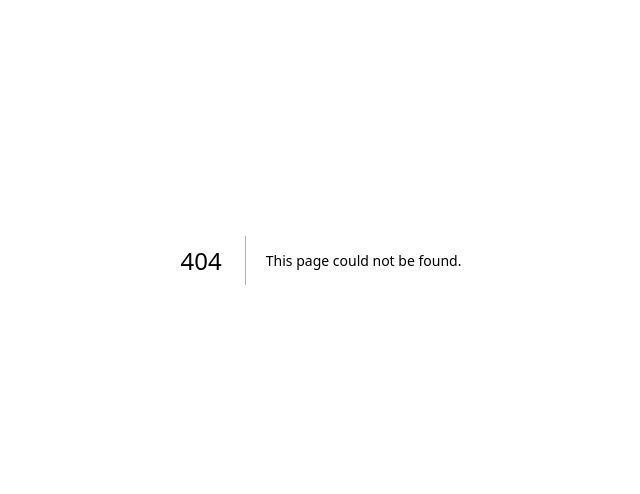
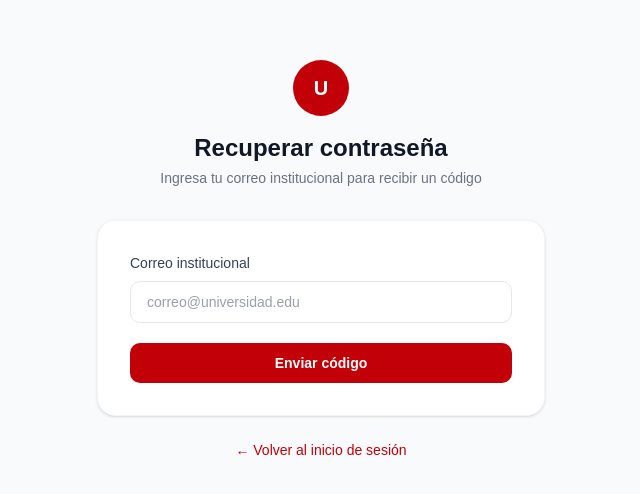
Before and after one commit to kdmaniosy/SIGEU, a Next.js app: page /recuperar-password in a window 1280 px wide. Before the commit this address had no page. Shown: the part 140-634 px from the top of the page, without its empty margins (319-959 px from the left). Built offline with nearby package versions, Linux system fonts and the light colour scheme; no server answers.

Commit message:
feat: modificacion del footer y arreglo de detalles menores

```diff
--- a/app/dashboard/configuracion/page.tsx
+++ b/app/dashboard/configuracion/page.tsx
@@ -105,7 +105,7 @@ export default function ConfiguracionPage() {
               type="text"
               value={form[key]}
               onChange={(e) => setForm((f) => ({ ...f, [key]: e.target.value }))}
-              className="w-full border border-gray-200 rounded-lg px-3 py-2 text-sm focus:outline-none focus:ring-2 focus:ring-red-300"
+              className="w-full border border-gray-200 rounded-lg text-gray-900 px-3 py-2 text-sm focus:outline-none focus:ring-2 focus:ring-red-300"
             />
           </div>
         ))}
--- a/app/login/page.tsx
+++ b/app/login/page.tsx
@@ -121,7 +121,7 @@ function FormLogin() {
           <input type="checkbox" className="accent-red-700" />
           Recordarme
         </label>
-        <a href="#" className="text-sm text-red-700 hover:underline">
+        <a href="/recuperar-password" className="text-sm text-red-700 hover:underline">
           ¿Olvidaste tu contraseña?
         </a>
       </div>
--- /dev/null
+++ b/app/recuperar-password/page.tsx
@@ -0,0 +1,206 @@
+"use client";
+import { useState } from "react";
+import Link from "next/link";
+import { useRouter } from "next/navigation";
+
+const API_URL = process.env.NEXT_PUBLIC_API_URL || "http://localhost:8000";
+
+export default function RecuperarPasswordPage() {
+  const router = useRouter();
+  const [paso, setPaso] = useState<"email" | "codigo">("email");
+  const [email, setEmail] = useState("");
+  const [codigo, setCodigo] = useState("");
+  const [nuevaContrasena, setNuevaContrasena] = useState("");
+  const [confirmar, setConfirmar] = useState("");
+  const [error, setError] = useState("");
+  const [exito, setExito] = useState("");
+  const [cargando, setCargando] = useState(false);
+
+  async function handleSolicitarCodigo() {
+    if (!email) {
+      setError("Por favor ingresa tu correo institucional.");
+      return;
+    }
+    setCargando(true);
+    setError("");
+    try {
+      const res = await fetch(`${API_URL}/auth/recuperar-password`, {
+        method: "POST",
+        headers: { "Content-Type": "application/json" },
+        body: JSON.stringify({ email }),
+      });
+      const data = await res.json();
+      if (!res.ok) throw new Error(data.detail || "Error al solicitar el código");
+      setExito(data.mensaje);
+      setPaso("codigo");
+    } catch (err: unknown) {
+      setError(err instanceof Error ? err.message : "Error al solicitar el código");
+    } finally {
+      setCargando(false);
+    }
+  }
+
+  async function handleVerificarCodigo() {
+    if (!codigo || !nuevaContrasena || !confirmar) {
+      setError("Por favor completa todos los campos.");
+      return;
+    }
+    if (nuevaContrasena !== confirmar) {
+      setError("Las contraseñas no coinciden.");
+      return;
+    }
+    setCargando(true);
+    setError("");
+    try {
+      const res = await fetch(`${API_URL}/auth/verificar-codigo`, {
+        method: "POST",
+        headers: { "Content-Type": "application/json" },
+        body: JSON.stringify({ email, codigo, nueva_contrasena: nuevaContrasena }),
+      });
+      const data = await res.json();
+      if (!res.ok) throw new Error(data.detail || "Error al verificar el código");
+      setExito("¡Contraseña actualizada exitosamente! Redirigiendo al login...");
+      setTimeout(() => router.push("/login"), 2000);
+    } catch (err: unknown) {
+      setError(err instanceof Error ? err.message : "Error al verificar el código");
+    } finally {
+      setCargando(false);
+    }
+  }
+
+  return (
+    <div className="min-h-screen bg-gray-50 flex items-center justify-center px-4">
+      <div className="w-full max-w-md">
+        <div className="text-center mb-8">
+          <div className="w-14 h-14 bg-red-700 rounded-full flex items-center justify-center mx-auto mb-4">
+            <span className="text-white font-bold text-xl">U</span>
+          </div>
+          <h1 className="text-2xl font-bold text-gray-900">Recuperar contraseña</h1>
+          <p className="text-gray-500 text-sm mt-1">
+            {paso === "email"
+              ? "Ingresa tu correo institucional para recibir un código"
+              : "Ingresa el código que enviamos a tu correo"}
+          </p>
+        </div>
+
+        <div className="bg-white rounded-2xl shadow-sm border border-gray-100 p-8">
+          {paso === "email" ? (
+            <div role="form" aria-label="Solicitar código de recuperación" className="space-y-5">
+              <div>
+                <label className="block text-sm font-medium text-gray-700 mb-2">
+                  Correo institucional
+                </label>
+                <input
+                  type="email"
+                  placeholder="correo@universidad.edu"
+                  value={email}
+                  onChange={(e) => setEmail(e.target.value)}
+                  aria-label="Correo institucional"
+                  aria-required="true"
+                  className="w-full border border-gray-200 rounded-lg px-4 py-2.5 text-sm text-gray-700 focus:outline-none focus:ring-2 focus:ring-red-500"
+                />
+              </div>
+
+              {error && (
+                <p role="alert" aria-live="assertive" className="text-red-600 text-sm bg-red-50 px-4 py-2 rounded-lg">
+                  {error}
+                </p>
+              )}
+              {exito && (
+                <p role="status" aria-live="polite" className="text-green-600 text-sm bg-green-50 px-4 py-2 rounded-lg">
+                  {exito}
+                </p>
+              )}
+
+              <button
+                onClick={handleSolicitarCodigo}
+                disabled={cargando}
+                className="w-full bg-red-700 text-white py-2.5 rounded-lg text-sm font-bold hover:bg-red-800 transition-colors disabled:opacity-60"
+              >
+                {cargando ? "Enviando..." : "Enviar código"}
+              </button>
+            </div>
+          ) : (
+            <div role="form" aria-label="Verificar código y cambiar contraseña" className="space-y-5">
+              <div>
+                <label className="block text-sm font-medium text-gray-700 mb-2">
+                  Código de verificación
+                </label>
+                <input
+                  type="text"
+                  placeholder="123456"
+                  value={codigo}
+                  onChange={(e) => setCodigo(e.target.value)}
+                  maxLength={6}
+                  aria-label="Código de verificación de 6 dígitos"
+                  aria-required="true"
+                  className="w-full border border-gray-200 rounded-lg px-4 py-2.5 text-sm text-gray-700 focus:outline-none focus:ring-2 focus:ring-red-500 text-center tracking-widest font-bold text-lg"
+                />
+              </div>
+              <div>
+                <label className="block text-sm font-medium text-gray-700 mb-2">
+                  Nueva contraseña
+                </label>
+                <input
+                  type="password"
+                  placeholder="••••••••"
+                  value={nuevaContrasena}
+                  onChange={(e) => setNuevaContrasena(e.target.value)}
+                  aria-label="Nueva contraseña"
+                  aria-required="true"
+                  className="w-full border border-gray-200 rounded-lg px-4 py-2.5 text-sm text-gray-700 focus:outline-none focus:ring-2 focus:ring-red-500"
+                />
+              </div>
+              <div>
+                <label className="block text-sm font-medium text-gray-700 mb-2">
+                  Confirmar contraseña
+                </label>
+                <input
+                  type="password"
+                  placeholder="••••••••"
+                  value={confirmar}
+                  onChange={(e) => setConfirmar(e.target.value)}
+                  aria-label="Confirmar nueva contraseña"
+                  aria-required="true"
+                  className="w-full border border-gray-200 rounded-lg px-4 py-2.5 text-sm text-gray-700 focus:outline-none focus:ring-2 focus:ring-red-500"
+                />
+              </div>
+
+              {error && (
+                <p role="alert" aria-live="assertive" className="text-red-600 text-sm bg-red-50 px-4 py-2 rounded-lg">
+                  {error}
+                </p>
+              )}
+              {exito && (
+                <p role="status" aria-live="polite" className="text-green-600 text-sm bg-green-50 px-4 py-2 rounded-lg">
+                  {exito}
+                </p>
+              )}
+
+              <button
+                onClick={handleVerificarCodigo}
+                disabled={cargando}
+                className="w-full bg-red-700 text-white py-2.5 rounded-lg text-sm font-bold hover:bg-red-800 transition-colors disabled:opacity-60"
+              >
+                {cargando ? "Actualizando..." : "Cambiar contraseña"}
+              </button>
+
+              <button
+                onClick={() => setPaso("email")}
+                className="w-full text-sm text-gray-500 hover:text-gray-700 transition-colors"
+              >
+                ← Volver
+              </button>
+            </div>
+          )}
+        </div>
+
+        <p className="text-center text-gray-500 text-sm mt-6">
+          <Link href="/login" className="text-red-700 hover:underline font-medium">
+            ← Volver al inicio de sesión
+          </Link>
+        </p>
+      </div>
+    </div>
+  );
+}
--- a/components/layout/Footer.tsx
+++ b/components/layout/Footer.tsx
@@ -1,16 +1,41 @@
 export default function Footer() {
   return (
-    <footer id="contact" className="bg-red-700 text-white py-10 px-6">
-      <div className="max-w-5xl mx-auto flex flex-col md:flex-row items-center justify-between gap-4">
+    <footer id="contact" className="bg-red-700 text-white pt-10 pb-6 px-6">
+      <div className="max-w-5xl mx-auto grid grid-cols-1 md:grid-cols-3 gap-8">
+
+        {/* Marca */}
         <div>
-          <span className="font-bold text-lg">SIGEU</span>
-          <p className="text-red-200 text-sm mt-1">
-            Sistema de Gestión de Espacios Universitarios
+          <span className="font-medium text-xl tracking-wide">
+            SIGEU <span className="text-red-300 text-sm font-normal">v1.0</span>
+          </span>
+          <p className="text-red-200 text-sm mt-2 leading-relaxed max-w-xs">
+            Sistema de Gestión de Espacios Universitarios. Monitoreo de aforo y reservas en tiempo real.
           </p>
         </div>
-        <p className="text-red-200 text-sm">
-          © 2026 Universidad. Todos los derechos reservados.
-        </p>
+
+        <div>
+
+        </div>
+
+        {/* Contacto */}
+        <div>
+          <h4 className="text-red-300 text-xs uppercase tracking-widest mb-3">Contacto</h4>
+          <ul className="flex flex-col gap-2 text-red-100 text-sm">
+            <li>✉ ufpsosigeu@gmail.com</li>
+            <li>📞 +57 3154292440</li>
+            <li>📍 Ocaña, Colombia</li>
+          </ul>
+          <h4 className="text-red-300 text-xs uppercase tracking-widest mt-5 mb-3">Institucional</h4>
+          <nav className="flex flex-col gap-2">
+            <a href="#" className="text-red-100 text-sm hover:text-white transition-colors">https://ufpso.edu.co/</a>
+          </nav>
+        </div>
+      </div>
+
+      <hr className="max-w-5xl mx-auto mt-8 border-white/20" />
+
+      <div className="max-w-5xl mx-auto mt-4 flex flex-col md:flex-row justify-between items-center gap-2">
+        <p className="text-red-200 text-xs">© 2026 Universidad. Todos los derechos reservados.</p>
       </div>
     </footer>
   );
--- a/components/layout/Hero.tsx
+++ b/components/layout/Hero.tsx
@@ -1,6 +1,13 @@
+"use client";
 import Link from "next/link";
+import { useEffect, useState } from "react";
 
 export default function Hero() {
+  const [autenticado, setAutenticado] = useState(() => {
+  if (typeof window === "undefined") return false;
+  return !!localStorage.getItem("token");
+  });
+
   return (
     <section className="bg-gradient-to-br from-red-700 to-red-900 text-white py-24 px-6 text-center">
       <div className="max-w-3xl mx-auto">
@@ -14,7 +21,10 @@ export default function Hero() {
           SIGEU te permite gestionar la disponibilidad de espacios del nuevo edificio de la facultad en tiempo real, sin filas ni papeleos.
         </p>
         <div className="flex flex-col sm:flex-row gap-4 justify-center">
-          <Link href="/login" className="bg-white text-red-700 font-bold px-8 py-3 rounded-lg hover:bg-red-50 transition-colors text-sm">
+          <Link
+            href={autenticado ? "/dashboard" : "/login"}
+            className="bg-white text-red-700 font-bold px-8 py-3 rounded-lg hover:bg-red-50 transition-colors text-sm"
+          >
             Comenzar ahora
           </Link>
           <Link href="/#how" className="border border-white text-white font-semibold px-8 py-3 rounded-lg hover:bg-red-800 transition-colors text-sm">
--- a/components/ui/Calendario.tsx
+++ b/components/ui/Calendario.tsx
@@ -32,7 +32,7 @@ export default function Calendario({ reservas, onDiaClick }: Props) {
   const [diaSeleccionado, setDiaSeleccionado] = useState<string | null>(null);
 
   function formatearFecha(anio: number, mes: number, dia: number) {
-    return `${String(dia).padStart(2, "0")}/${String(mes + 1).padStart(2, "0")}/${anio}`;
+  return `${anio}-${String(mes + 1).padStart(2, "0")}-${String(dia).padStart(2, "0")}`;
   }
 
   function reservasDelDia(fecha: string) {
```
